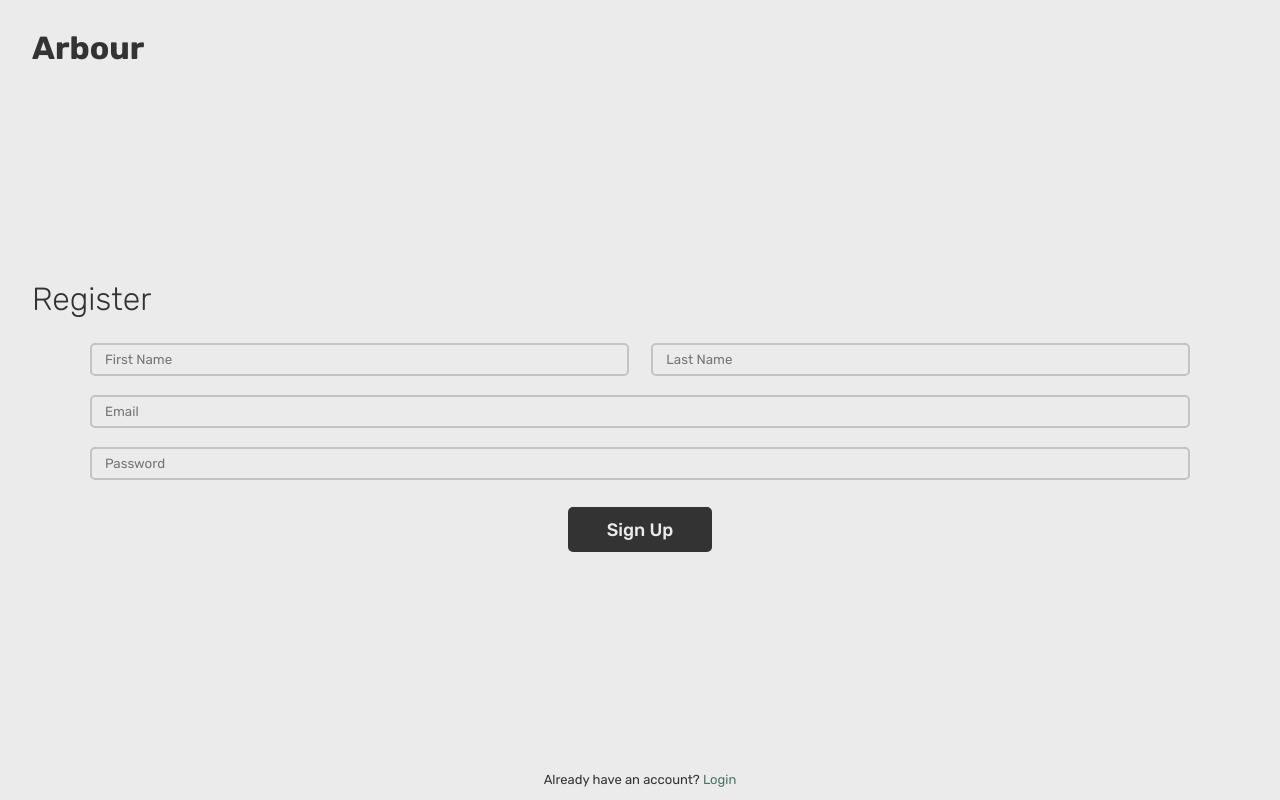
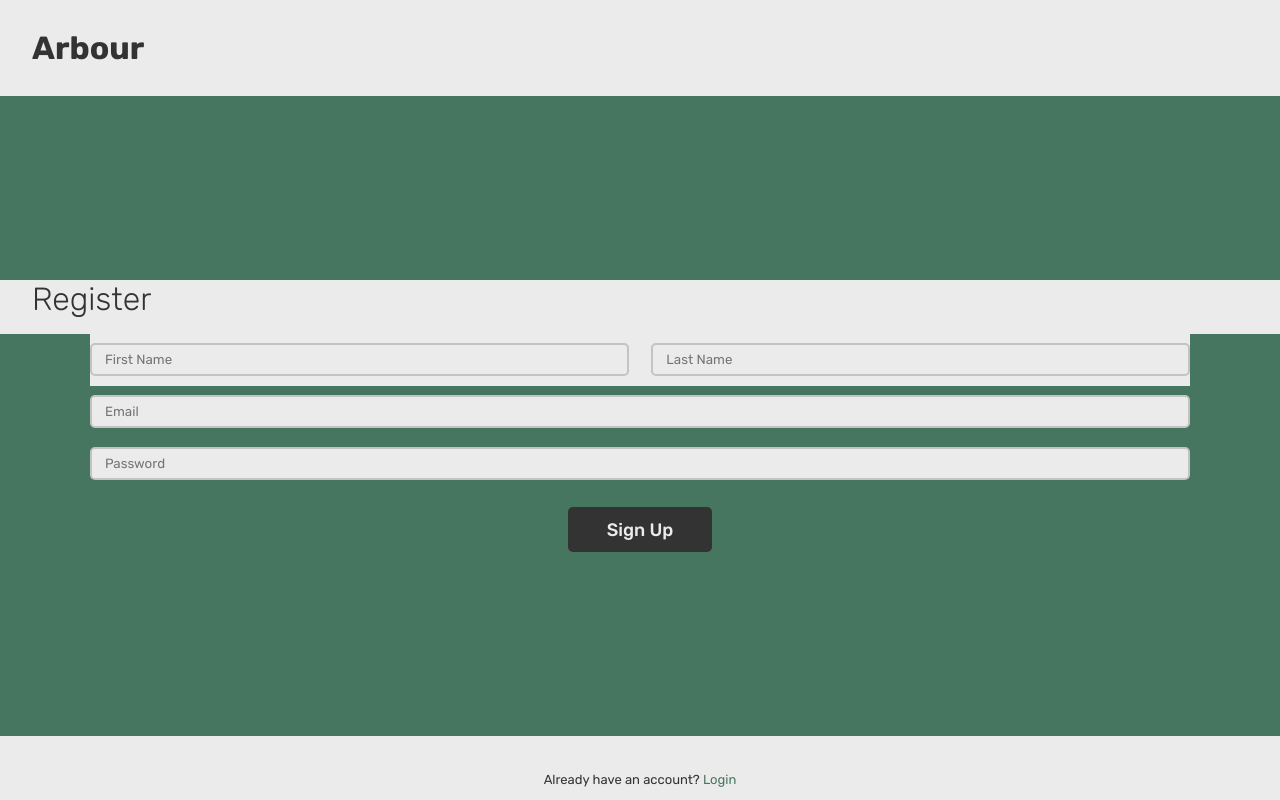
Before and after one commit to Vahid1919/arbour, a Next.js app: page / in a window 1280 px wide. Built offline with nearby package versions, Linux system fonts and the light colour scheme.

Commit message:
first commit

```diff
--- a/src/styles/Signup.module.css
+++ b/src/styles/Signup.module.css
@@ -12,7 +12,9 @@
     justify-content: center;
     align-items: center;
 
-    background-color: var(--white);
+    /* background-color: var(--white); */
+    background-color: var(--dark-green);
+
 }
 
 .heading{
```
